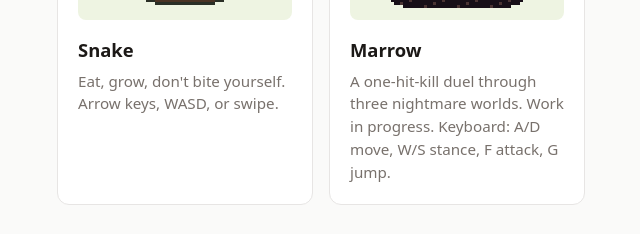
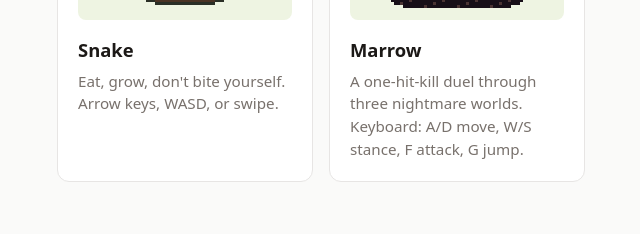
Before and after one commit to natanforestree/games, a plain HTML site: page index.html in a window 1280 px wide. Shown: the part 325-559 px from the top of the page, without its empty margins (183-823 px from the left). Drawn offline with Linux system fonts and the light colour scheme.

Commit message:
Marrow: games-page card, tab icon and README
Co-Authored-By: Claude Sonnet 5 <noreply@anthropic.com>
Claude-Session: https://claude.ai/code/session_01Jer9JZ6gGPVuWkiQDWM26m

```diff
--- a/index.html
+++ b/index.html
@@ -87,7 +87,7 @@
         <a class="card" href="./marrow/">
           <div class="thumb"><img src="./marrow/icon.png" alt="" width="48" height="48"></div>
           <h2>Marrow</h2>
-          <p>A one-hit-kill duel through three nightmare worlds. Work in progress. Keyboard: A/D move, W/S stance, F attack, G jump.</p>
+          <p>A one-hit-kill duel through three nightmare worlds. Keyboard: A/D move, W/S stance, F attack, G jump.</p>
         </a>
       </li>
     </ul>
```
Also changed, not shown: marrow/index.html (+1 -1 lines), README.md.
